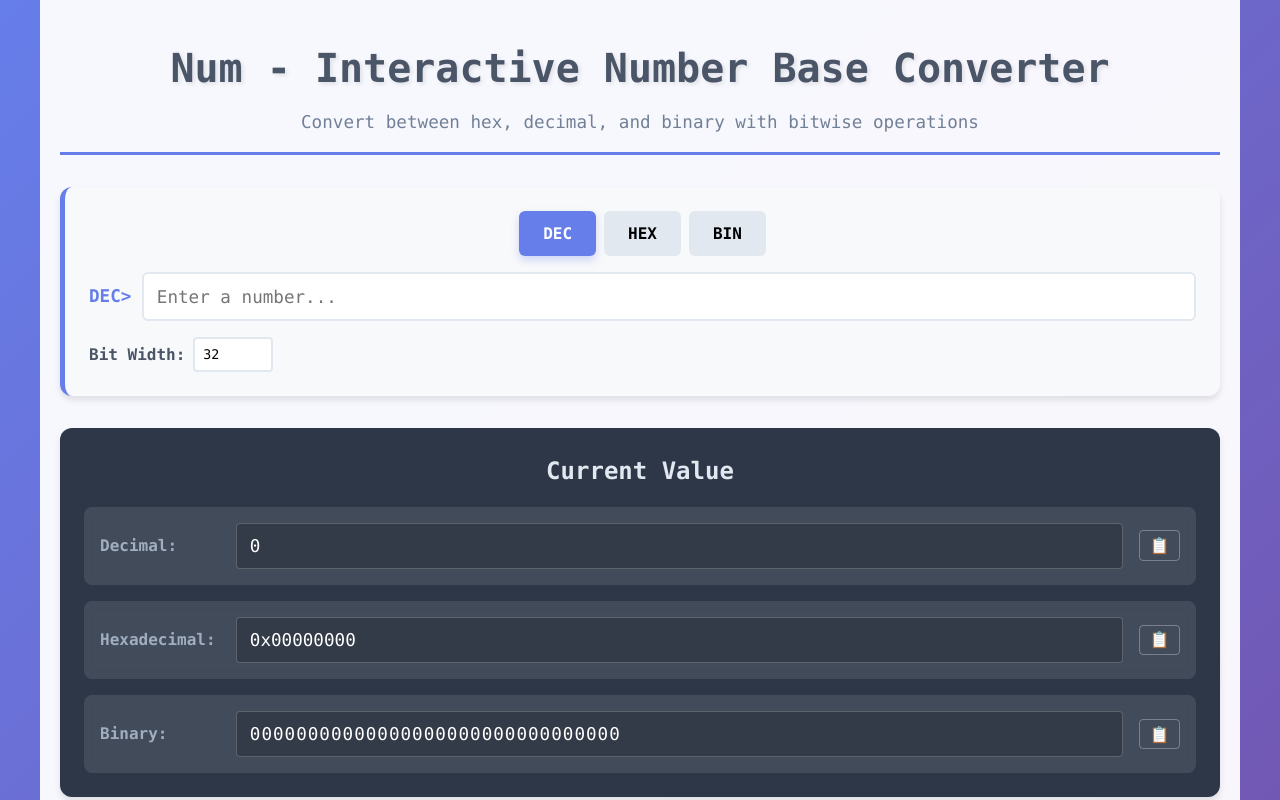
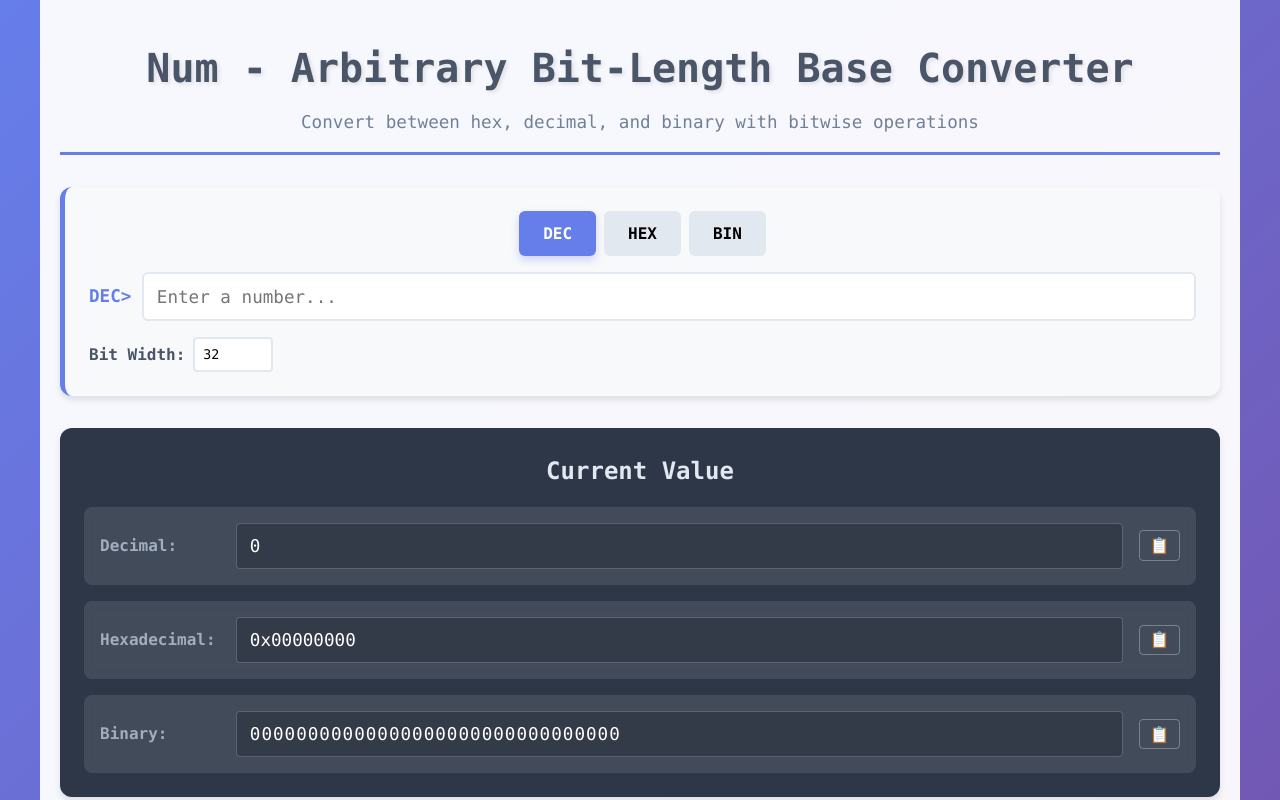
Before and after one commit to jlowder/num-js, a website: page public/index.html in a window 1280 px wide. Shown: the top 800 px of the page. Drawn offline with Linux system fonts and the light colour scheme; no server answers.

Commit message:
Reworded the title a little

```diff
--- a/public/index.html
+++ b/public/index.html
@@ -3,7 +3,7 @@
 <head>
     <meta charset="UTF-8">
     <meta name="viewport" content="width=device-width, initial-scale=1.0">
-    <title>Num - Interactive Number Base Converter</title>
+    <title>Num - Arbitrary Bit-Length Base Converter</title>
 
     <!-- Favicon -->
     <link rel="icon" type="image/x-icon" href="favicon.ico">
@@ -16,7 +16,7 @@
 <body>
     <div class="container">
         <header>
-            <h1>Num - Interactive Number Base Converter</h1>
+            <h1>Num - Arbitrary Bit-Length Base Converter</h1>
             <p>Convert between hex, decimal, and binary with bitwise operations</p>
         </header>
 
```
